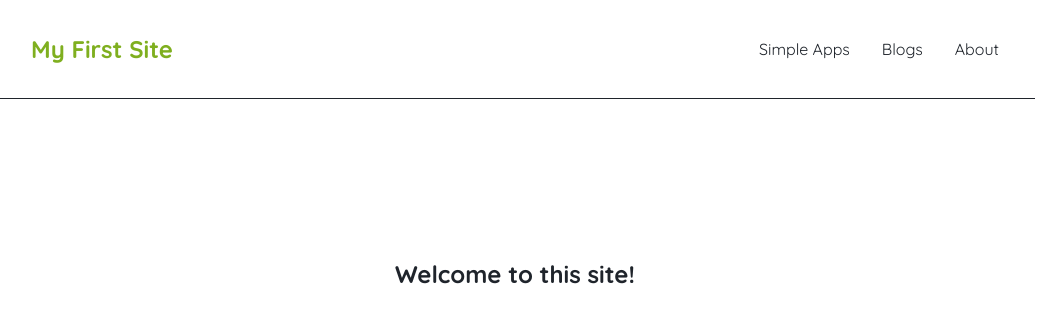
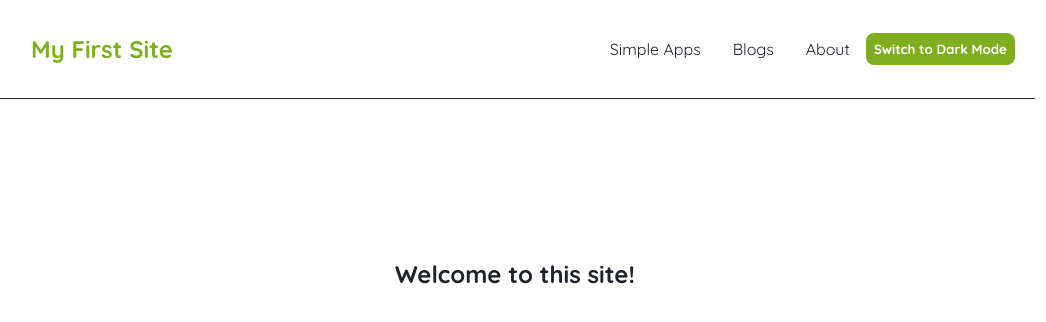
Before and after one commit to mpinmpin/My-First-Site-With-React, a React (Create React App) app: page / in a window 1280 px wide. Shown: the top 322 px of the page, without its empty margins (125-1171 px from the left). Built offline with nearby package versions, Linux system fonts and the light colour scheme.

Commit message:
can cange the l/d mode once at the beginning

```diff
--- a/src/App.js
+++ b/src/App.js
@@ -10,6 +10,7 @@ import Counter from './Counter';
 import BMICalculator from './BMICalculator';
 
 function App() {
+
 
   return (
     <Router>
--- a/src/Navbar.js
+++ b/src/Navbar.js
@@ -1,6 +1,24 @@
+import React, { useState , useEffect} from 'react';
 import { Link } from 'react-router-dom';
 
 const Navbar = () => {
+    const [isDarkMode, setIsDarkMode] = useState(false);
+
+    useEffect(() => {
+        const mode = isDarkMode ? 'dark-mode.css' : 'light-mode.css';
+        import(`./css/${mode}`)
+          .then(() => {
+            console.log(`Successfully imported ${mode}`);
+          })
+          .catch((error) => {
+            console.error('Error importing CSS file:', error);
+          });
+    }, [isDarkMode]);
+
+    const toggleMode = () => {
+        setIsDarkMode((prevMode) => !prevMode);
+    };
+
     return (
         <nav className="navbar">
             <div className="page-title">
@@ -28,6 +46,11 @@ const Navbar = () => {
                 <div className="dropdown">
                     <Link to="/about">About</Link>
                 </div>
+                <div className="dropdown">
+                    <button className='button-global' onClick={toggleMode}>
+                        {isDarkMode ? 'Switch to Light Mode' : 'Switch to Dark Mode'}
+                    </button>
+                </div>
             </div>
         </nav>
      );
--- a/src/index.js
+++ b/src/index.js
@@ -1,6 +1,5 @@
 import React from 'react';
 import ReactDOM from 'react-dom/client';
-import './css/light-mode.css';
 import App from './App';
 
 const root = ReactDOM.createRoot(document.getElementById('root'));
```
